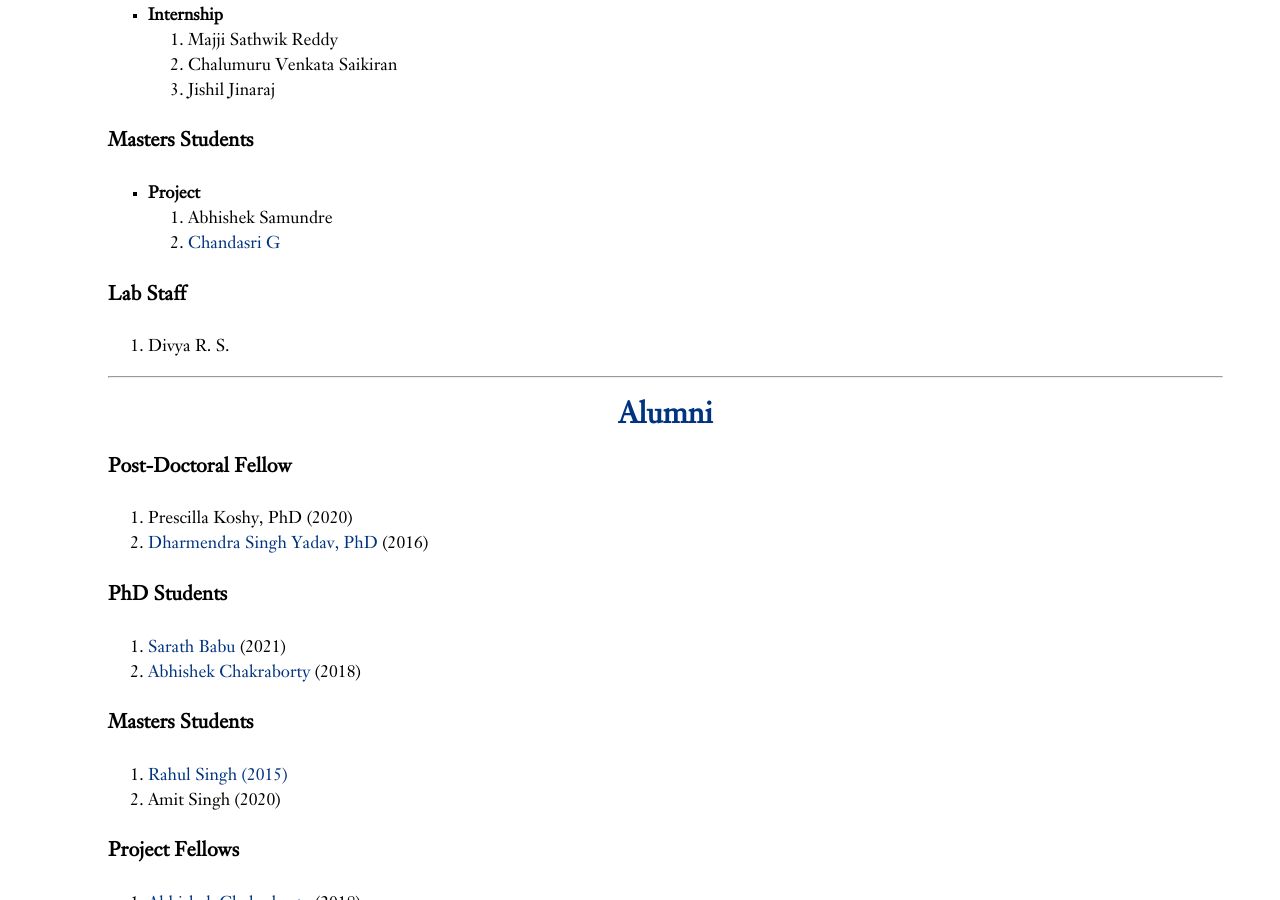
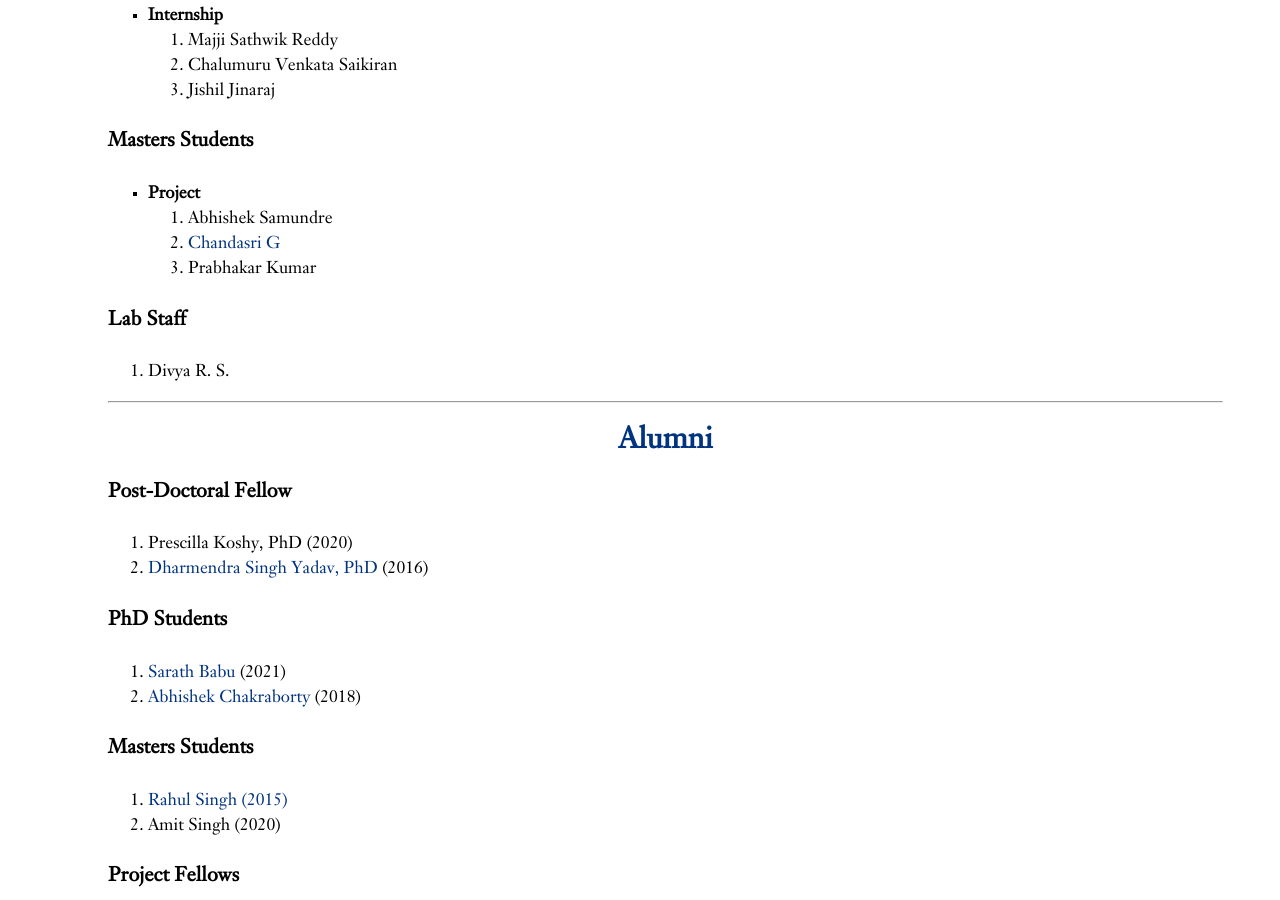
Before and after one commit to iist-sysnet/iist-sysnet.github.io, a Jekyll site: the page built from people.md, in a window 1280 px wide and 900 px high, scrolled down 734 px. Built offline with Jekyll 4.4.1, drawn with Linux system fonts in a browser that asks for light colours; our own code applies the rules of GitHub Pages for plain Markdown files.

Commit message:
Update people.md

```diff
--- a/people.md
+++ b/people.md
@@ -36,6 +36,7 @@ Department of Avionics, IIST
 + **Project**
     1. Abhishek Samundre
     2. [Chandasri G](https://www.linkedin.com/in/chandasri-g-859454208/)
+    3. Prabhakar Kumar
 
 #### Lab Staff
 1. Divya R. S.
```
